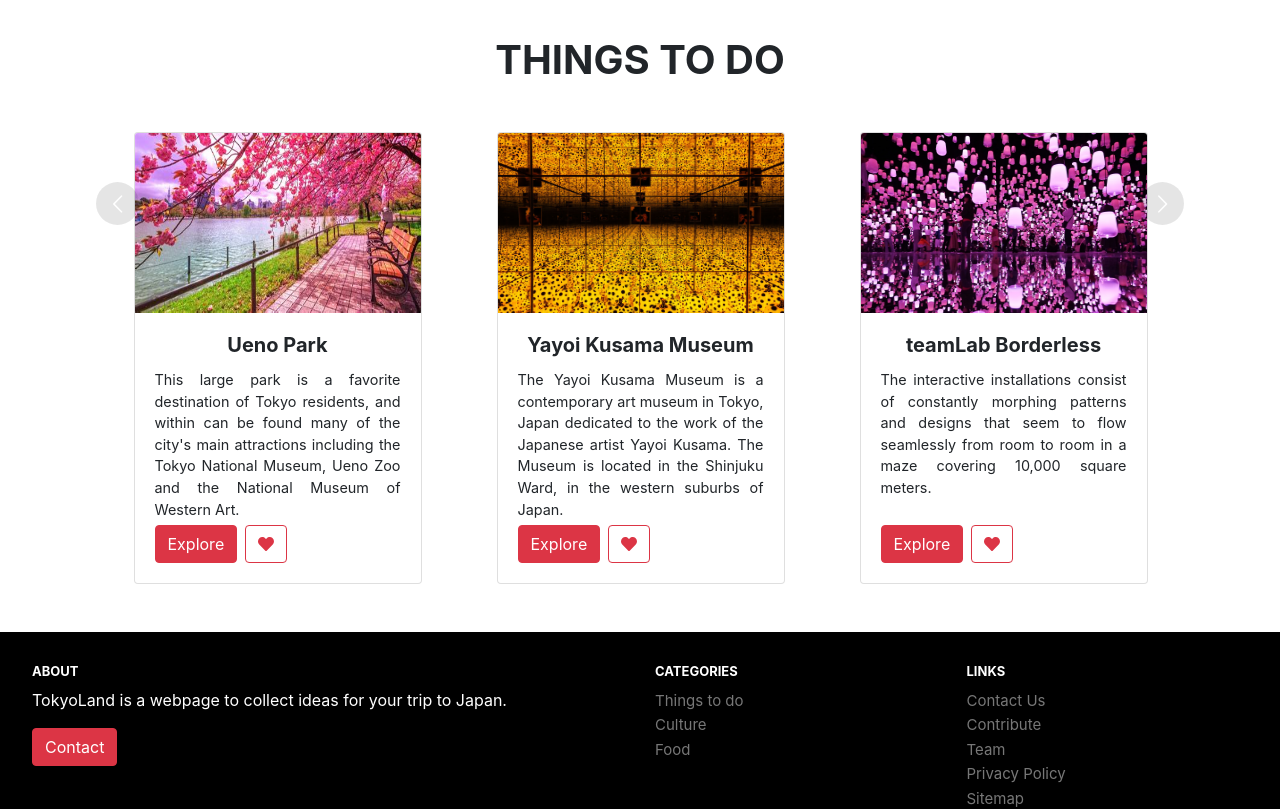
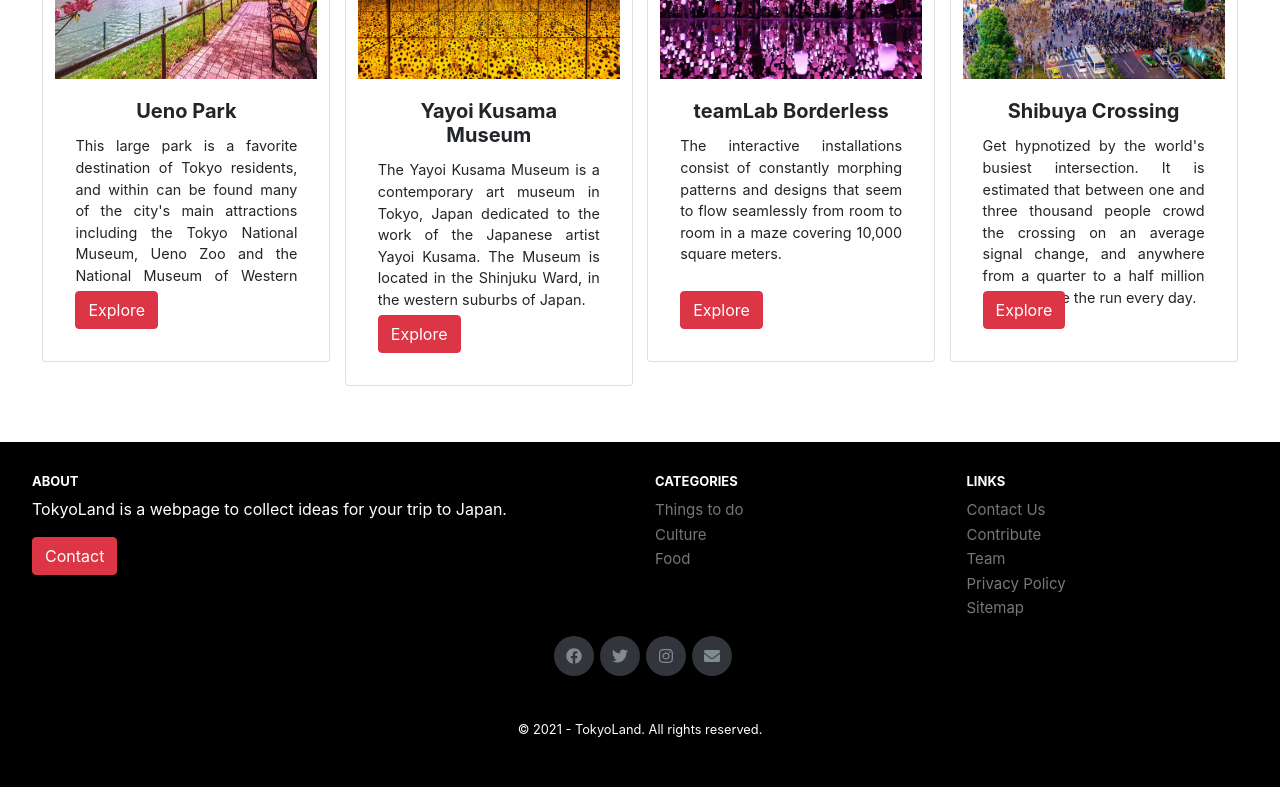
Before and after one commit to DonatellaC/tokyoland, a React (Create React App) app: page / in a window 1280 px wide. Shown: the part 940-1749 px from the top of the page. After the commit the page ends 1727 px from the top, so only its background shows below. Built offline with nearby package versions, Linux system fonts and the light colour scheme.

Commit message:
updated style home and removed multi-carousel

```diff
--- a/package.json
+++ b/package.json
@@ -14,7 +14,6 @@
     "react-bootstrap": "^1.5.2",
     "react-dom": "^17.0.2",
     "react-fontawesome": "^1.7.1",
-    "react-multi-carousel": "^2.6.5",
     "react-router": "^5.2.1",
     "react-router-dom": "^5.3.0",
     "react-scripts": "^0.9.5",
--- a/src/components/Cards/Cards.css
+++ b/src/components/Cards/Cards.css
@@ -1,7 +1,13 @@
+.card-section {
+  display: flex;
+  justify-content: center;
+}
+
 .card {
   width: 18rem;
   display: flex;
-  margin: auto;
+  margin: 0.45rem;
+  padding: 0.75rem;
 }
 
 .title-cards {
@@ -13,7 +19,6 @@
 
 .img-places {
   height: 180px;
-  margin-right: 10px;
 }
 
 .title-places {
@@ -29,38 +34,6 @@
 
 #things-to-do {
   margin-bottom: 40px;
-}
-
-.button-heart {
-  margin-left: 8px;
-}
-
-.slider {
-  margin: 0 20px;
-  overflow: "hidden";
-  padding: 2rem 0;
-}
-
-.slider img {
-  width: 100%;
-}
-
-.react-multiple-carousel__arrow--left {
-  left: 0;
-  top: 50px;
-}
-
-.react-multiple-carousel__arrow--right {
-  right: 0;
-  top: 50px;
-}
-
-.react-multiple-carousel__arrow {
-  background: rgba(0, 0, 0, 0.1);
-}
-
-.react-multiple-carousel__arrow:hover {
-  background: rgb(245, 104, 104);
 }
 
 @media screen and (max-width: 800px) {
--- a/src/components/Cards/Cards.js
+++ b/src/components/Cards/Cards.js
@@ -2,38 +2,7 @@
 import { Link } from "react-router-dom";
 import { data } from "../../data";
 import { Card, Button } from "react-bootstrap";
-import { FontAwesomeIcon } from "@fortawesome/react-fontawesome";
-import { faHeart } from "@fortawesome/free-solid-svg-icons";
-import Carousel from "react-multi-carousel";
-import "react-multi-carousel/lib/styles.css";
 import "./Cards.css";
-
-const responsive = {
-  superLargeDesktop: {
-    breakpoint: { max: 4000, min: 3000 },
-    items: 5,
-  },
-  desktop: {
-    breakpoint: { max: 3000, min: 1024 },
-    items: 4,
-    slidesToSlide: 4,
-  },
-  tablet: {
-    breakpoint: { max: 1024, min: 768 },
-    items: 3,
-    slidesToSlide: 3,
-  },
-  mobile: {
-    breakpoint: { max: 767, min: 501 },
-    items: 2,
-    slidesToSlide: 2,
-  },
-  smallDevices: {
-    breakpoint: { max: 500, min: 360 },
-    items: 1,
-    slidesToSlide: 1,
-  },
-};
 
 function Cards() {
   const [places, setPlaces] = useState(data);
@@ -41,16 +10,7 @@
   return (
     <div id="things-to-do">
       <h1 className="title-cards">Things to do</h1>
-      <section className="parent m-5">
-        <Carousel
-          className="react-multi-carousel-list m-5"
-          responsive={responsive}
-          autoPlay={false}
-          swipeable={true}
-          draggable={true}
-          infinite={true}
-          partialVisible={false}
-        >
+      <section className="parent m-5 card-section">
         {places.map((place) => {
           const { id, name, img, description } = place;
           return (
@@ -65,18 +25,14 @@
                 <Card.Body>
                   <Card.Title className="title-places">{name}</Card.Title>
                   <Card.Text className="text-places">{description}</Card.Text>
-                    <Link to={`/things-to-do/${place.name}`}>
+                  <Link to={`/things-to-do/`}>
                     <Button variant="danger">Explore</Button>
                   </Link>
-                    <Button className="button-heart" variant="outline-danger">
-                      {<FontAwesomeIcon icon={faHeart} />}
-                    </Button>
                 </Card.Body>
               </Card>
             </div>
           );
         })}
-        </Carousel>
       </section>
     </div>
   );
--- a/src/components/TopSection/TopSection.css
+++ b/src/components/TopSection/TopSection.css
@@ -14,7 +14,6 @@
   border: 2px solid white;
   border-radius: 5px;
   padding: 20px;
-  /* background: rgba(240, 63, 18, 0.4); */
   background: rgb(10 6 6 / 40%);
 }
 
@@ -29,8 +28,9 @@
   font-weight: bold;
 }
 
-.img-background {
+.img-fluid {
   width: 100%;
+  max-height: 600px;
 }
 
 @media screen and (max-width: 800px) {
--- a/src/components/TopSection/TopSection.js
+++ b/src/components/TopSection/TopSection.js
@@ -8,7 +8,7 @@
   return (
     <div className="container-background">
       <Image
-                className="img-background"
+        className="img-fluid"
         src={background}
         alt="Meguro River, Matsuno, Japan"
       />
```
Also changed, not shown: 2 other files (tests, documents, lock files or other folders). Lines whose indentation alone changed are shown as unchanged.
